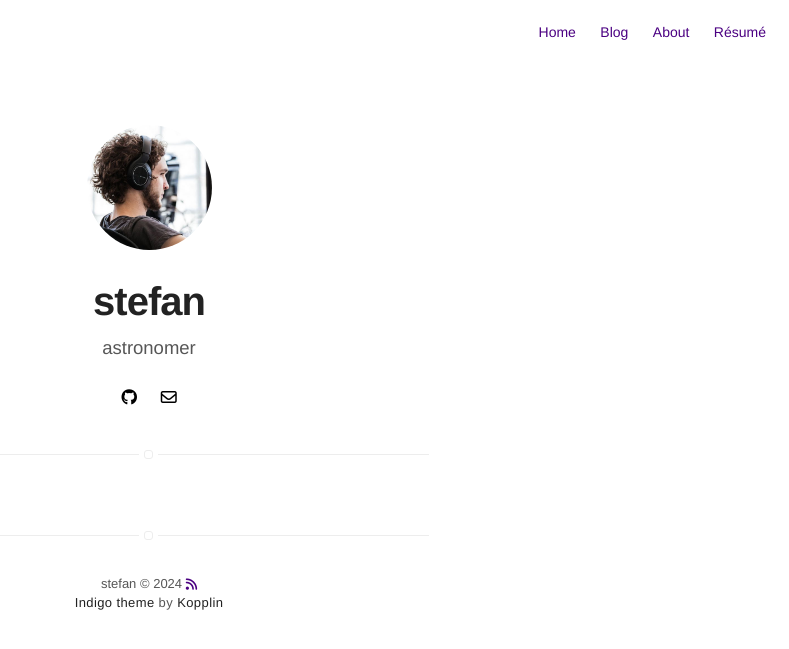
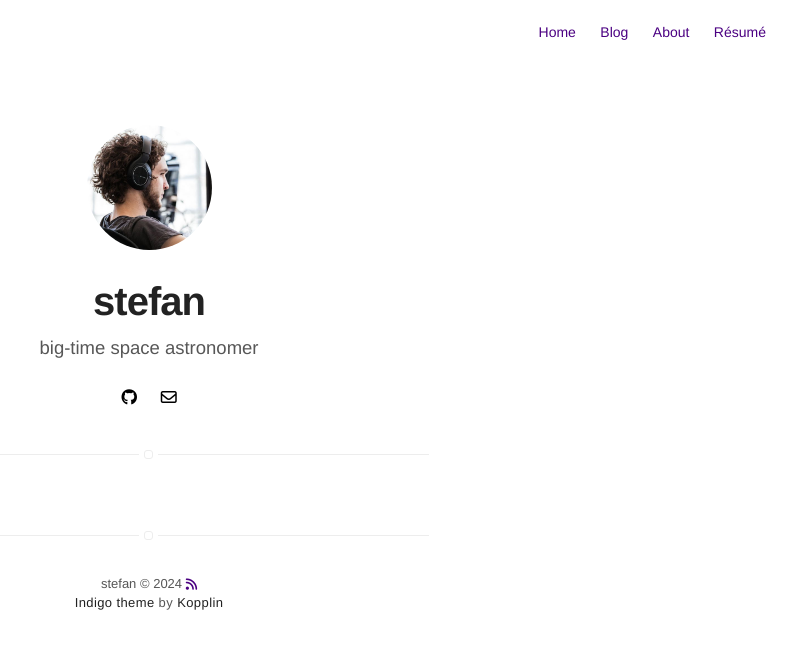
Before and after one commit to stefanarseneau/stefanarseneau.github.io, a Jekyll site: the page built from projects.html, in a window 1280 px wide. Shown: the top 649 px of the page, without its empty margins (491-1280 px from the left). Built offline with Jekyll 4.4.1, drawn with Linux system fonts in a browser that asks for light colours; nearby versions of some CDN libraries.

Commit message:
Update _config.yml

```diff
--- a/_config.yml
+++ b/_config.yml
@@ -1,6 +1,6 @@
 # main text of home
 title: stefan
-bio: astronomer
+bio: big-time space astronomer
 
 # twitter summary info
 description: A blog about technology and stuff related
@@ -44,7 +44,7 @@ email: arseneausm@gmail.com
 authors:
   johndoe:
     name: stefan
-    bio: astronomer
+    bio: a big-time space astronomer
     external-image: false
     picture: assets/images/profile.jpg
 
```
